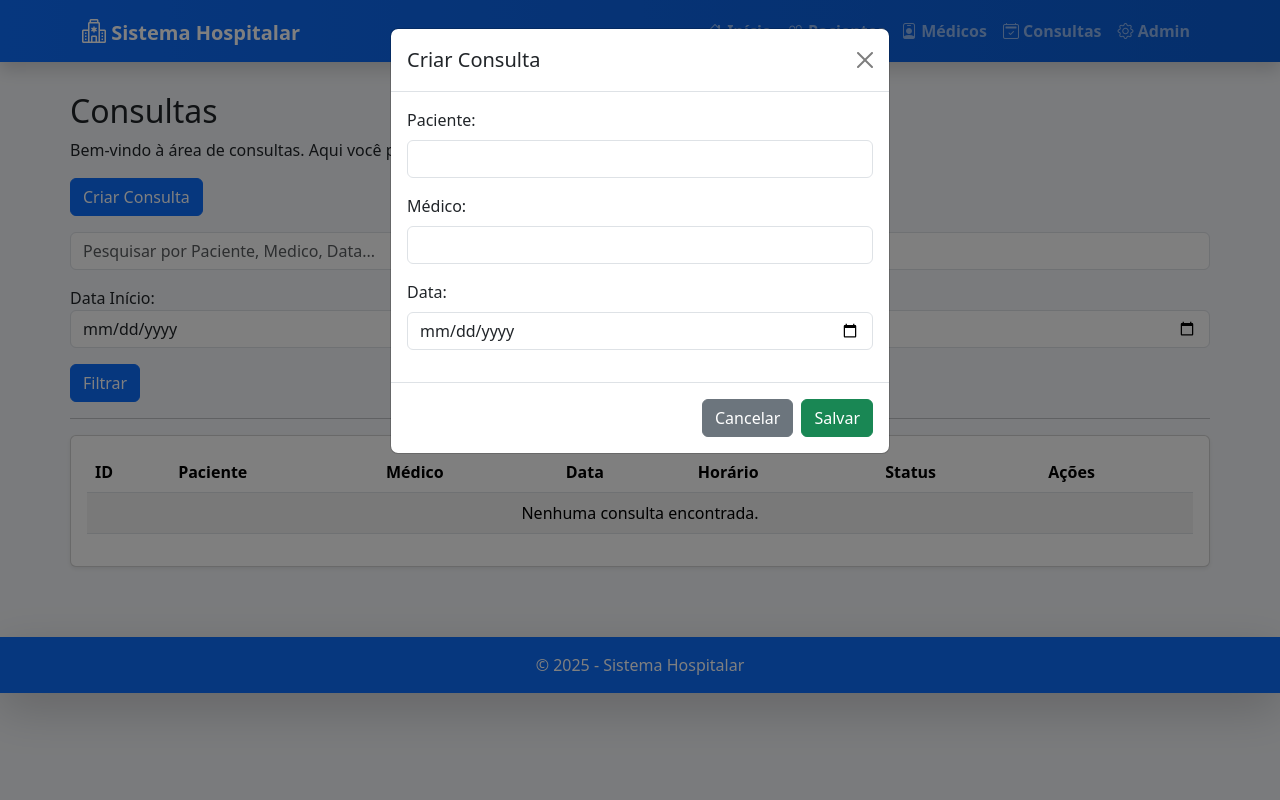
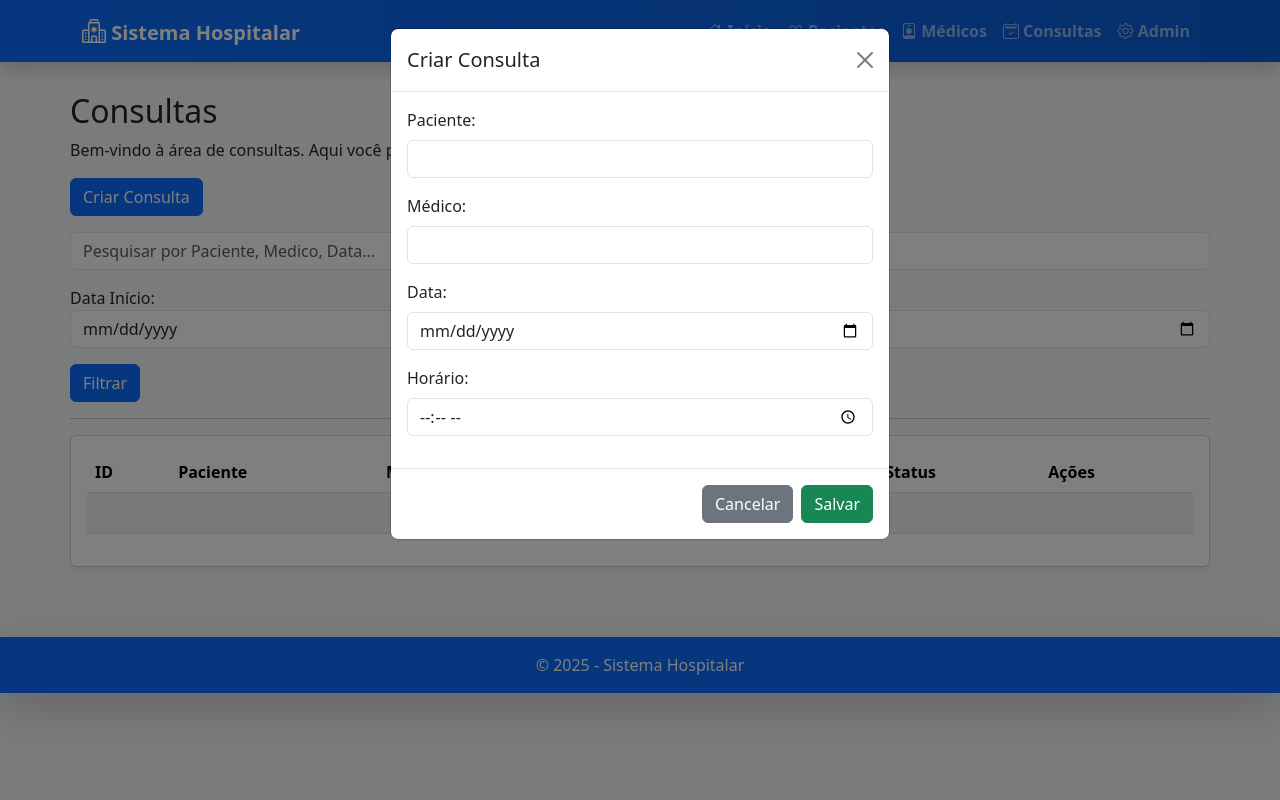
Before and after one commit to CaioAmorim-dev/django-hospital-crud, a Django app: page /consulta/ in a window 1280 px wide, after a click on "Criar Consulta". Run offline with Django 5.2, Linux system fonts and the light colour scheme; data that the repository does not hold is empty.

Commit message:
feat: Adicionando campo de horário no pop-up de consultas

```diff
--- a/hospital/templates/consulta/home_consultas.html
+++ b/hospital/templates/consulta/home_consultas.html
@@ -128,6 +128,11 @@
                         {{ form.data }}
                     </div>
 
+                     <div class="mb-3">
+                        <label class="form-label">Horário:</label>
+                        <input type="time" name="horario" class="form-control" required>
+                    </div>
+
                 </div>
 
                 <div class="modal-footer">
```
